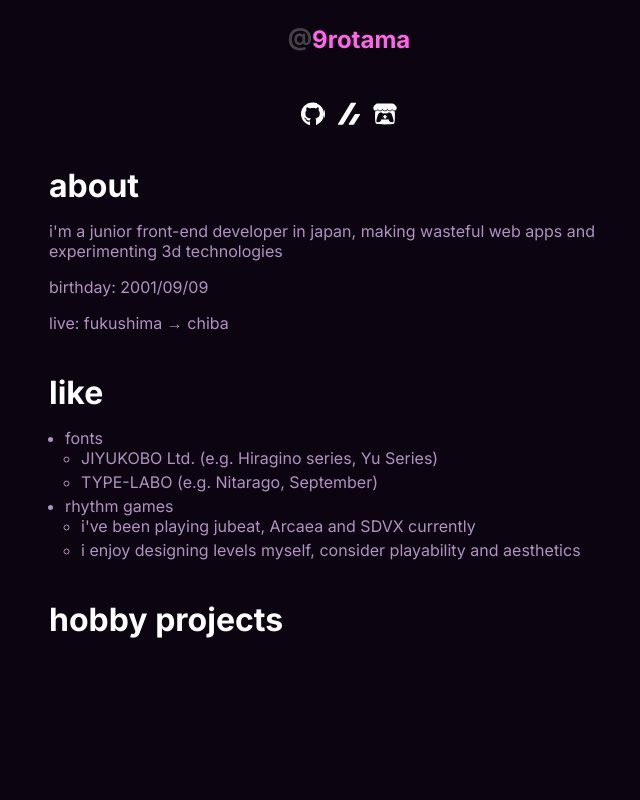
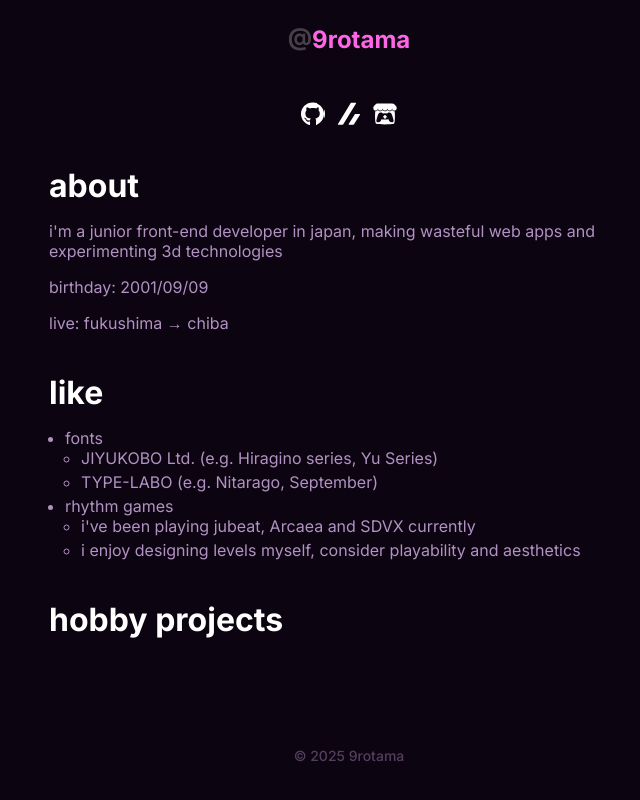
Before and after one commit to 9rotama/9rtm.dev, a Next.js app: page / in a window 1280 px wide. Shown: the part 420-1220 px from the top of the page, without its empty margins (291-931 px from the left). Before the commit the page ends 1079 px from the top, so only its background shows below. Built offline with nearby package versions, Linux system fonts and the light colour scheme.

Commit message:
feat: add footer

```diff
--- a/src/app/layout.tsx
+++ b/src/app/layout.tsx
@@ -5,6 +5,7 @@ import "./globals.css";
 import Navbar from "@/components/layout/navbar";
 import WidthContainer from "@/components/layout/width-container";
 import styles from "./layout.module.css";
+import Footer from "@/components/layout/footer";
 
 const inter = Inter({ subsets: ["latin"] });
 
@@ -28,6 +29,7 @@ export default function RootLayout({
             </header>
             <div className={styles.main}>{children}</div>
           </WidthContainer>
+          <Footer />
         </div>
       </body>
     </html>
--- /dev/null
+++ b/src/components/layout/footer.module.css
@@ -0,0 +1,9 @@
+.footer {
+  width: 100%;
+  text-align: center;
+  font-size: 0.875rem;
+  font-weight: 500;
+  color: rgb(83 62 95);
+  padding: 48px 0;
+  margin-top: 48px;
+}
--- /dev/null
+++ b/src/components/layout/footer.tsx
@@ -0,0 +1,9 @@
+import styles from "./footer.module.css";
+
+export default function Footer() {
+  return (
+    <footer className={styles.footer}>
+      &copy; {new Date().getFullYear()} 9rotama
+    </footer>
+  );
+}
```
